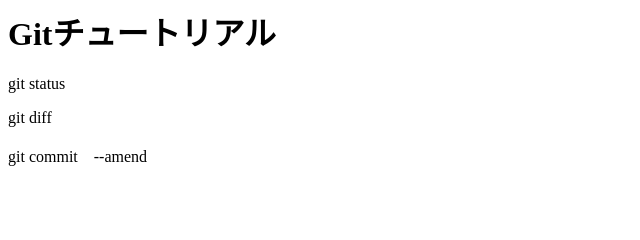
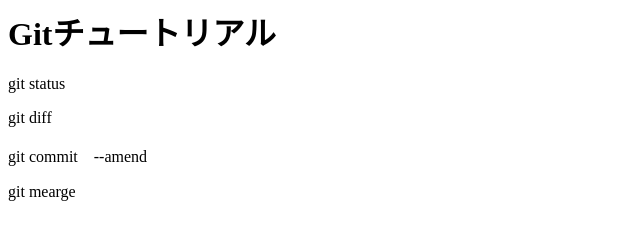
Before and after one commit to uchiuchi110/git_tutorial, a plain HTML site: page index.html in a window 1280 px wide. Shown: the full height of the page, 0-640 px from the left. Drawn offline with Linux system fonts and the light colour scheme.

Commit message:
git mergeを追記

```diff
--- a/index.html
+++ b/index.html
@@ -2,3 +2,4 @@
 <p>git status</p>
 <p>git diff</p>
 <p>git commit　--amend</p>
+<p>git mearge</p>
```
